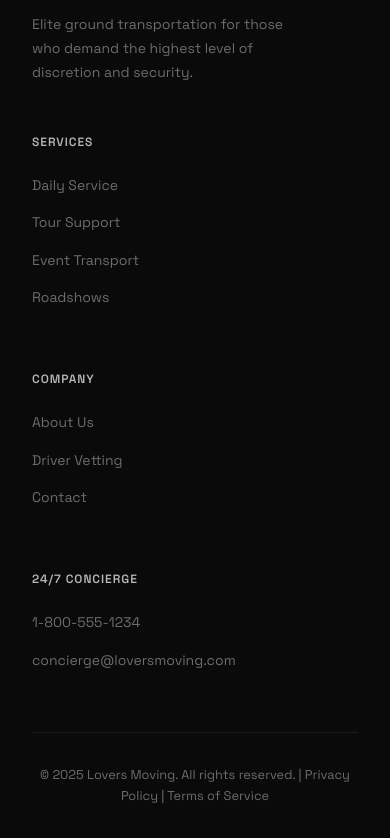
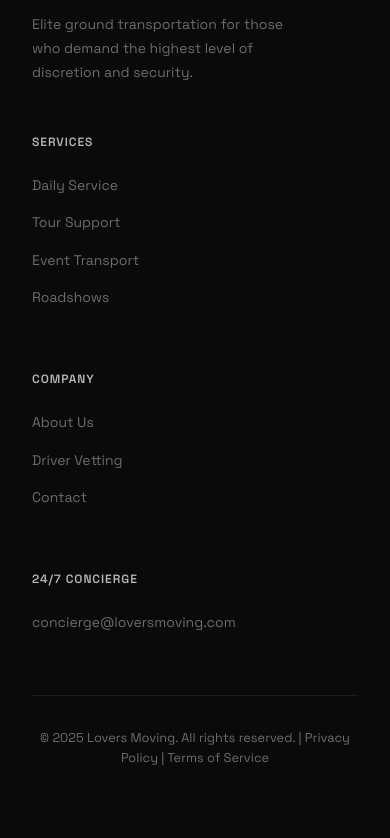
Before and after one commit to jarrettlove48-web/loversmoving, a plain HTML site: page index.html in a window 390 px wide. Shown: the part 6830-7668 px from the top of the page. After the commit the page ends 7631 px from the top, so only its background shows below. Drawn offline with nearby package versions, Linux system fonts and the light colour scheme; some packages are replaced by stand-ins of ours; a script that the page names is missing.

Commit message:
Remove phone number link from footer

```diff
--- a/index.html
+++ b/index.html
@@ -2083,7 +2083,6 @@
                 <div class="footer-col">
                     <h5>24/7 Concierge</h5>
                     <ul>
-                        <li><a href="tel:+18005551234">1-800-555-1234</a></li>
                         <li><a href="mailto:concierge@loversmoving.com">concierge@loversmoving.com</a></li>
                     </ul>
                 </div>
```
